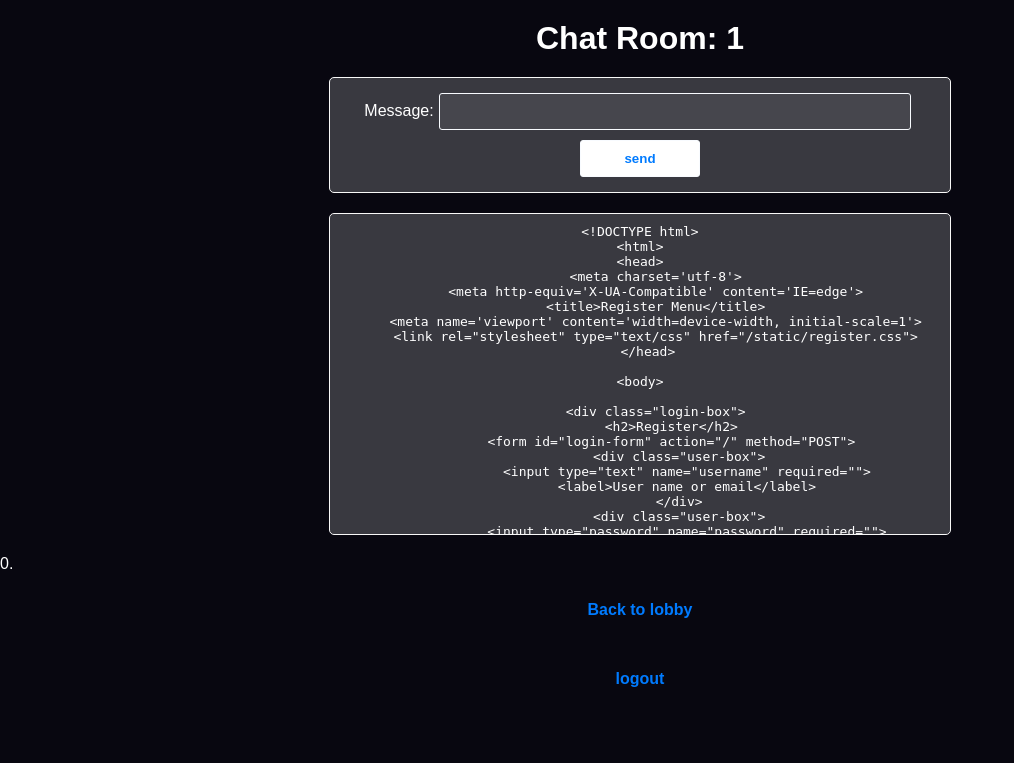
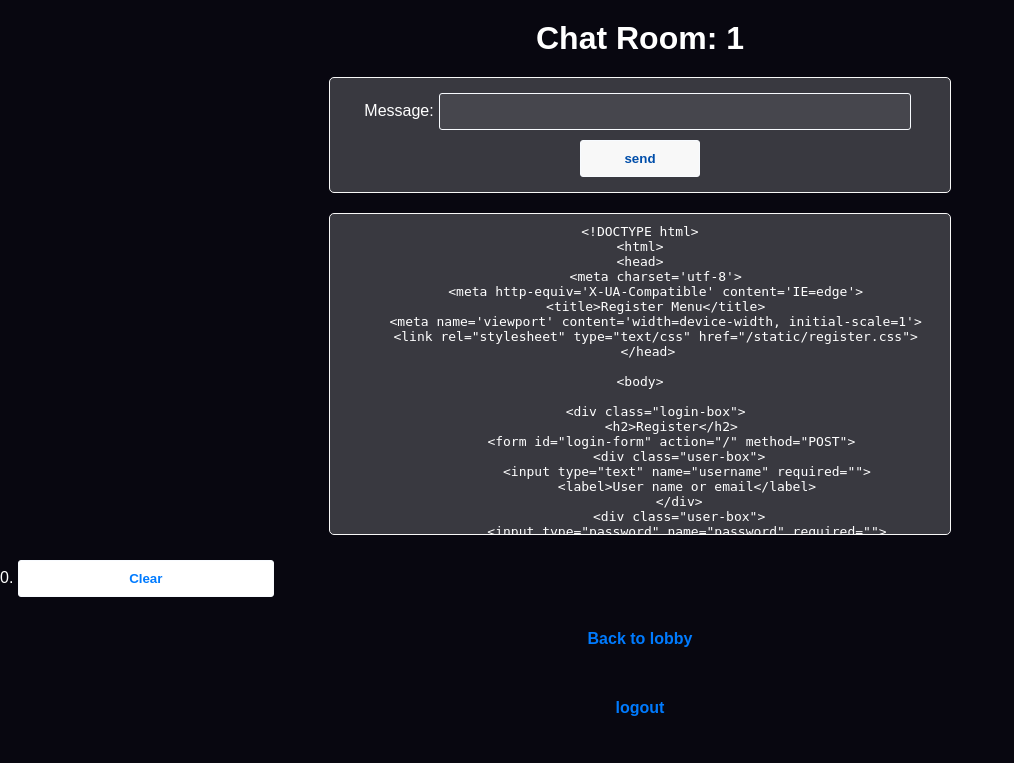
Before and after one commit to shira-Po/ChatApp-3, a Flask app: page /chat/1 in a window 1280 px wide. Shown: the top 763 px of the page, without its empty margins (0-1014 px from the left). Run offline with Flask 2, Linux system fonts and the light colour scheme.

Commit message:
clear-chat

```diff
--- a/chat-app/chatApp.py
+++ b/chat-app/chatApp.py
@@ -183,5 +183,18 @@
 #endregion
 
 
+#region delete messages
+@app.route('/chat/<room>/clear', methods=['GET', 'POST'])
+def clear_messages(room):
+  """Clears all messages in the current room."""
+  if not session.get("username"):
+    return redirect("/")
+  filename = room_files_path + room + ".txt"
+  with open(filename, "w") as f:
+     f.write("")
+  f.close()
+  return render_template('chat.html', room=room)
+#endregion
+
 if __name__ == '__main__':
   app.run(host="0.0.0.0",debug=True)
--- a/chat-app/static/chat.css
+++ b/chat-app/static/chat.css
@@ -13,7 +13,7 @@
   color: #ffffff;
 }
 
-form {
+form, button {
   text-align: center;
   margin: 20px auto;
   padding: 10px;
@@ -23,6 +23,7 @@
   width: 80%;
   max-width: 600px;
 }
+
 
 form input[type="text"]{
   width: 75%;
@@ -34,7 +35,7 @@
   color: #ffffff;
 }
 
-form input[type="button"] {
+form input[type="button"], button {
   width: 20%;
   padding: 10px;
   margin: 5px 0;
@@ -47,7 +48,7 @@
   transition: background-color 0.3s ease, color 0.3s ease;
 }
 
-form input[type="button"]:hover {
+form input[type="button"], button:hover {
   background-color: #f8f8f8;
   color: #004eaa;
 }
--- a/chat-app/templates/chat.html
+++ b/chat-app/templates/chat.html
@@ -40,7 +40,7 @@
         <input id="sendBtn" type="button" value="send">
       </form>
       <pre id="chatbox">Loading...</pre>0.
-
+      <button type="button" onclick="window.location.href += '/clear'">Clear</button>
       <br>
       <br>
       <a href="/lobby">Back to lobby</a>
```
